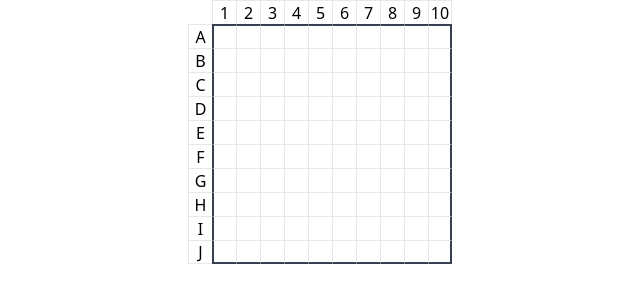
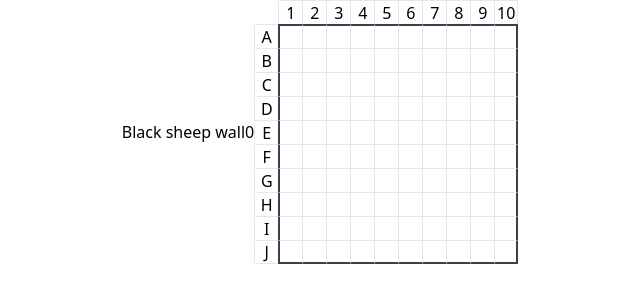
Before and after one commit to 2nonnon/game, a React (Vite) app: page / in a window 1280 px wide. Shown: the top 302 px of the page, without its empty margins (320-960 px from the left). Built offline with nearby package versions, Linux system fonts and the light colour scheme.

Commit message:
船状态

```diff
--- a/src/views/Battleship/index.tsx
+++ b/src/views/Battleship/index.tsx
@@ -1,61 +1,144 @@
 import { createContext, useContext, useState } from 'react'
+import Modal from '../../components/Modal'
 
-type Ship = { coordinate: string; status: boolean }[]
+const BattleContext = createContext<InstanceType<typeof Ocean> | null>(null)
 
-interface BattleInfo {
-  ocean: InstanceType<typeof Ocean>
-  ships: Ship[]
+const NumToLetter = (num: number) => String.fromCharCode(64 + num)
+// const LetterToNum = (letter: string) => letter.charCodeAt(0) - 64
+
+enum ShipEnum {
+  CARRIER = 'Carrier',
+  BATTLESHIP = 'Battleship',
+  CRUISER = 'Cruiser',
+  SUBMARINE = 'Submarine',
+  DESTROYER = 'Destroyer',
 }
 
-const BattleContext = createContext({} as BattleInfo)
+const ShipTypes = {
+  [ShipEnum.CARRIER]: {
+    size: 5,
+  },
+  [ShipEnum.BATTLESHIP]: {
+    size: 4,
+  },
+  [ShipEnum.CRUISER]: {
+    size: 3,
+  },
+  [ShipEnum.SUBMARINE]: {
+    size: 3,
+  },
+  [ShipEnum.DESTROYER]: {
+    size: 2,
+  },
+}
 
-const NumToLetter = (num: number) => String.fromCharCode(64 + num)
+type BaseStatus = 'visible' | 'hidden'
 
-const generateShip = (shipSize: number, ocean: InstanceType<typeof Ocean>) => {
-  const position = Math.random() > 0.5 ? 'x' : 'y'
-  // const point1 = Math.floor(Math.random() * oceanSize) + 1
-  // const point2 = Math.floor(Math.random() * (oceanSize - shipSize)) + 1
-  if (position === 'x') {
-    const available = ocean.getHorizontalAvailable(shipSize)
-    const p = Math.floor(Math.random() * available.length)
-    const [x, y] = available[p]
-    return Array.from({ length: shipSize }).map((_, i) => ({
-      coordinate: `${NumToLetter(x)}-${y + i + 1}`,
-      status: false,
-    }))
+type ShipStatus = BaseStatus | 'sinked'
+
+type ShipItemStatus = BaseStatus | 'hitted'
+
+class Ship {
+  public items: ShipItem[] = []
+
+  constructor(public type: ShipEnum, public size: number, public positions: string[], public status: ShipStatus = 'hidden') {
+    this.type = type
+    this.size = size
+    this.status = status
+    this.positions = positions
+    this.init()
   }
-  else {
-    const available = ocean.getVerticalAvailable(shipSize)
-    const p = Math.floor(Math.random() * available.length)
-    const [x, y] = available[p]
-    return Array.from({ length: shipSize }).map((_, i) => ({
-      coordinate: `${NumToLetter(x + i + 1)}-${y}`,
-      status: false,
-    }))
+
+  init() {
+    const status = this.status === 'sinked' ? 'hitted' : this.status
+    this.items = this.positions.map(_ => new ShipItem(_, status),
+    )
+  }
+
+  updateItemStatus(position: string, status: ShipItemStatus) {
+    const item = this.items.find(_ => _.position === position)
+    item?.update(status)
+  }
+
+  refreshStatus() {
+    if (this.items.every(_ => _.status === 'hitted'))
+      this.status = 'sinked'
+  }
+
+  updateStatus(status: ShipStatus) {
+    this.status = status
+    if (status === 'hidden' || status === 'visible') {
+      this.items.forEach((_) => {
+        if (_.status !== 'hitted')
+          _.update(status)
+      })
+    }
+    else {
+      this.items.forEach((_) => {
+        _.update('hitted')
+      })
+    }
+  }
+}
+
+class ShipItem {
+  constructor(public position: string, public status: ShipItemStatus) {
+    this.position = position
+    this.status = status
+  }
+
+  update(status: ShipItemStatus) {
+    return this.status = status
   }
 }
 
 class Ocean {
-  public status: number[][]
+  public status: number[][] = []
+  public ships: Ship[] = []
 
   constructor(public size: number) {
     this.size = size
-    this.status = this.init()
+    this.init()
   }
 
   init() {
     const arr = Array.from({ length: this.size + 1 })
-    return arr.map(_ => arr.map(_ => 0))
+    this.status = arr.map(_ => arr.map(_ => 0))
   }
 
-  update(ship: Ship) {
-    ship.forEach((_) => {
-      const [_x, _y] = _.coordinate.split('-')
-      const x = _x.charCodeAt(0) - 64
-      const y = +_y
-      this.status[x][y] = 1
-    })
-    console.log(this.status)
+  generateShip(shipType: ShipEnum, status: ShipStatus = 'hidden') {
+    const position = Math.random() > 0.5 ? 'x' : 'y'
+    // const point1 = Math.floor(Math.random() * oceanSize) + 1
+    // const point2 = Math.floor(Math.random() * (oceanSize - shipSize)) + 1
+    const size = ShipTypes[shipType].size
+    if (position === 'x') {
+      const available = this.getHorizontalAvailable(size)
+      const p = Math.floor(Math.random() * available.length)
+      const [x, y] = available[p]
+      const positions = Array.from({ length: size }).map((_, i) => {
+        this.updateOcaenStatus([x, y + i])
+        return `${NumToLetter(x)}-${y + i}`
+      })
+      const ship = new Ship(shipType, size, positions, status)
+      this.ships.push(ship)
+      return ship
+    }
+    else {
+      const available = this.getVerticalAvailable(size)
+      const p = Math.floor(Math.random() * available.length)
+      const [x, y] = available[p]
+      const positions = Array.from({ length: size }).map((_, i) => {
+        this.updateOcaenStatus([x + i, y])
+        return `${NumToLetter(x + i)}-${y}`
+      })
+      const ship = new Ship(shipType, size, positions, status)
+      this.ships.push(ship)
+      return ship
+    }
+  }
+
+  updateOcaenStatus([x, y]: [number, number]) {
+    this.status[x][y] = 1
   }
 
   getHorizontalAvailable(shipSize: number) {
@@ -63,7 +146,7 @@ class Ocean {
     for (let x = 1; x <= this.size; x++) {
       for (let y = 1; y <= this.size; y++) {
         const p = this.status[x][y + shipSize]
-        if (typeof p !== 'undefined' && p !== 1)
+        if (typeof p !== 'undefined' && p !== 1 && this.status[x][y] !== 1)
           result.push([x, y])
 
         else if (typeof p === 'undefined')
@@ -78,7 +161,7 @@ class Ocean {
     for (let y = 1; y <= this.size; y++) {
       for (let x = 1; x <= this.size; x++) {
         const p = this.status[x + shipSize]?.[y]
-        if (typeof p !== 'undefined' && p !== 1)
+        if (typeof p !== 'undefined' && p !== 1 && this.status[x][y] !== 1)
           result.push([x, y])
 
         else if (typeof p === 'undefined')
@@ -87,48 +170,81 @@ class Ocean {
     }
     return result
   }
+
+  blackSheepWall() {
+    this.ships.forEach(_ => _.updateStatus('visible'))
+  }
 }
 
 const Square = ({ className, children }: { className?: string; children?: any }) => {
   return <div className={`flex justify-center items-center h-6 w-6 border-t border-l border-gray-200 text-[16px] ${className}`}>{children}</div>
 }
 
-const Item = ({ className, position }: { className?: string; position: string }) => {
-  const [status, serStatus] = useState('')
-  const { ships } = useContext(BattleContext)
+const Item = ({ className, position, setModal, setContent }: { className?: string; position: string; setModal: React.Dispatch<React.SetStateAction<boolean>>; setContent: React.Dispatch<React.SetStateAction<string>> }) => {
+  const ocean = useContext(BattleContext)!
+  const ship = ocean.ships.find(ship => ship.positions.includes(position))
+  const shipItem = ship?.items.find(item => item.position === position)
+  const statusInit = shipItem?.status ? shipItem.status : 'hidden'
+
+  const [status, setStatus] = useState<BaseStatus | ShipItemStatus>(statusInit)
+
   const handleShotted = () => {
-    if (ships.some(ship => ship.some(_ => _.coordinate === position)))
-      serStatus('X')
-    else serStatus('O')
+    if (status !== 'hidden')
+      return
+    let content = 'Miss.'
+    if (shipItem) {
+      setStatus(shipItem.update('hitted'))
+
+      if (ship?.status === 'sinked')
+        content = `Sink, ${ship.type}`
+      else
+        content = `Hit, ${ship?.type}`
+    }
+    else { setStatus('visible') }
+    setContent(content)
+    setModal(false)
   }
-  //   console.log(position)
-  return <div className={`flex justify-center items-center h-6 w-6 border-t border-l border-gray-200 text-[16px] cursor-pointer ${className}`} onClick={handleShotted}>{status}</div>
+  const statusMap = {
+    hitted: 'X',
+    visible: shipItem ? '船' : 'O',
+    hidden: '',
+  }
+
+  return <div className={`flex justify-center items-center h-6 w-6 border-t border-l border-gray-200 text-[16px] cursor-pointer ${className}`} onClick={handleShotted}>{statusMap[status]}</div>
 }
 
+const initPlayer = (() => {
+  let ocean: InstanceType<typeof Ocean> | undefined
+
+  return (size: number) => {
+    if (ocean)
+      return ocean
+    ocean = new Ocean(size)
+    ocean.generateShip(ShipEnum.BATTLESHIP)
+    ocean.generateShip(ShipEnum.CARRIER)
+    ocean.generateShip(ShipEnum.CRUISER)
+    ocean.generateShip(ShipEnum.DESTROYER)
+    ocean.generateShip(ShipEnum.SUBMARINE)
+    console.log(ocean.status)
+    return ocean
+  }
+})()
+
 const Battleship = () => {
-  const ocean = new Ocean(10)
-  const CRUISER = generateShip(3, ocean)
-  console.log(CRUISER)
-  ocean.update(CRUISER)
-  const CARRIER = generateShip(5, ocean)
-  console.log(CARRIER)
-  ocean.update(CARRIER)
-  const SUBMARINE = generateShip(3, ocean)
-  console.log(SUBMARINE)
-  ocean.update(SUBMARINE)
-  const BATTLESHIP = generateShip(4, ocean)
-  console.log(BATTLESHIP)
-  ocean.update(BATTLESHIP)
-  const DESTROYER = generateShip(2, ocean)
-  console.log(DESTROYER)
-  ocean.update(DESTROYER)
-  const battleInfo = {
-    ocean,
-    ships: [CRUISER, CARRIER, SUBMARINE, BATTLESHIP, DESTROYER],
-  }
+  const ocean = initPlayer(10)
+
+  const [modal, setModal] = useState(false)
+  const [content, setContent] = useState('')
+  const [count, setCount] = useState(0)
+
   return (<>
-    <BattleContext.Provider value={battleInfo}>
+    {modal ? <Modal><Confirm content={content} setModal={setModal} /></Modal> : null}
+    <BattleContext.Provider value={ocean}>
       <div className="flex justify-center items-center">
+        <div onClick={() => {
+          ocean.blackSheepWall()
+          setCount(count + 1)
+        }}>Black sheep wall{count}</div>
         <div className="grid grid-cols-11 w-fit select-none">
           {
             Array.from({ length: ocean.size + 1 }).map((_, row) => {
@@ -147,7 +263,7 @@ const Battleship = () => {
                     className += 'border-r-gray-700 border-r-2 '
                   if (row === ocean.size)
                     className += 'border-b-gray-700 border-b-2 '
-                  return <Item key={key} position={key} className={className}></Item>
+                  return <Item key={key} position={key} className={className} setModal={setModal} setContent={setContent}></Item>
                 }
               })
             })
@@ -158,4 +274,18 @@ const Battleship = () => {
   </>)
 }
 
+function Confirm({ content, setModal }: { content: string; setModal: React.Dispatch<React.SetStateAction<boolean>> }) {
+  return (
+    <div className='p-4 bg-white shadow-md rounded-xl text-sm w-[300px] min-h-[120px] flex flex-col justify-between gap-2'>
+      <div>{content}</div>
+      <div className='flex justify-end items-center'>
+        <button className='border rounded-md p-1' onClick={(event) => {
+          event.preventDefault()
+          setModal(false)
+        }}>Confirm</button>
+      </div>
+    </div>
+  )
+}
+
 export default Battleship
```
